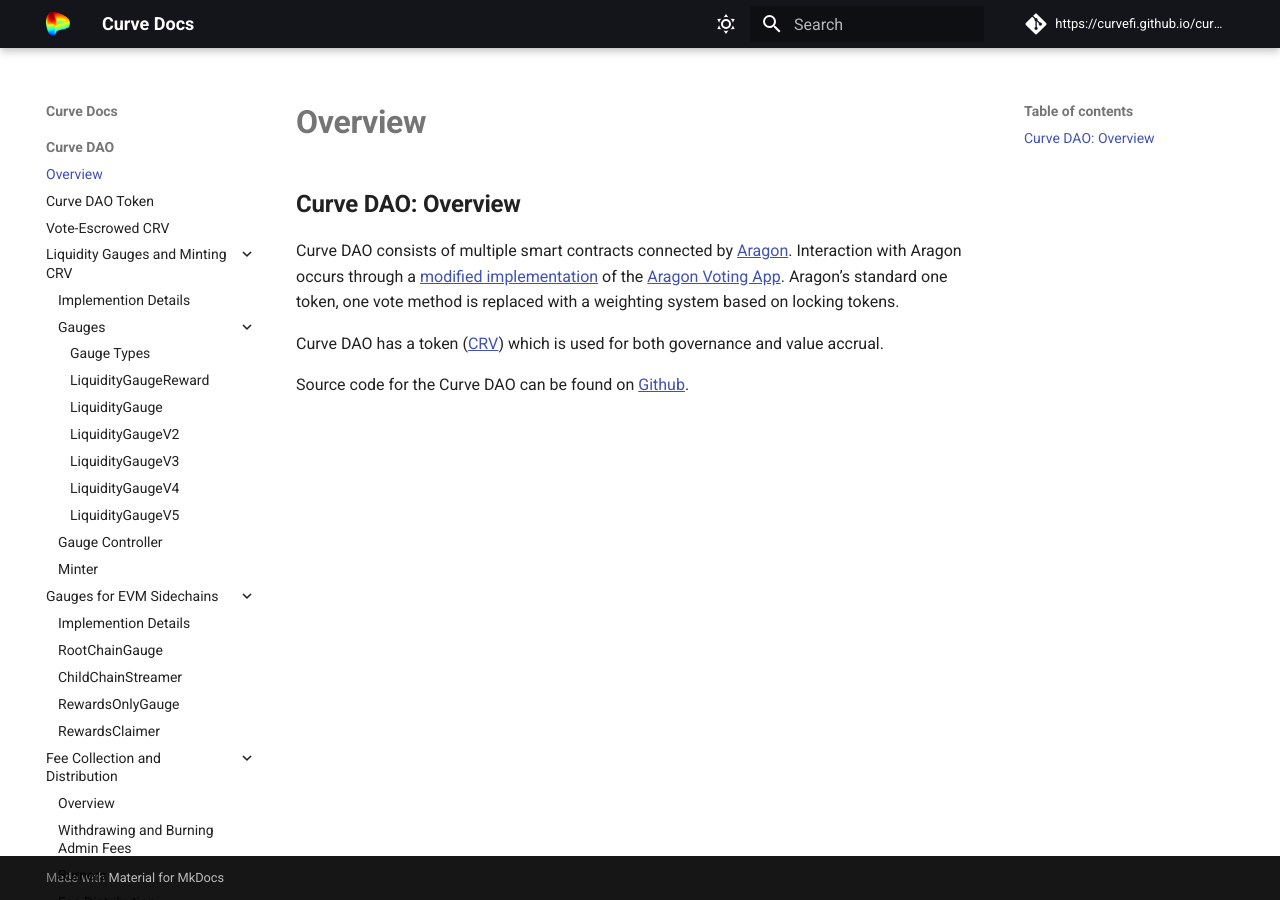
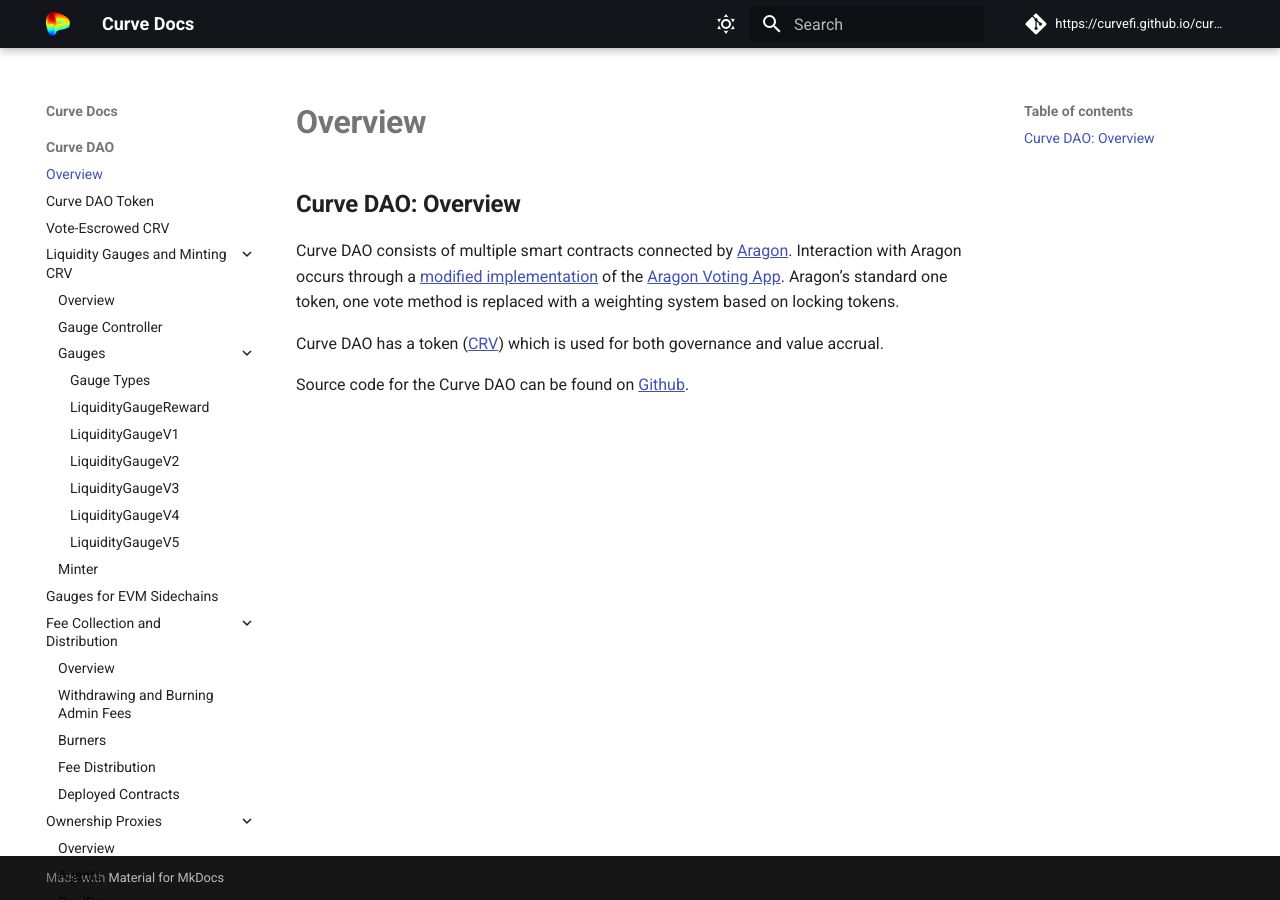
Before and after one commit to CurveDocs/curve-docs, an MkDocs documentation site: the page built from docs/curve_dao/overview.md, in a window 1280 px wide. Built offline with MkDocs 1.6.1 and Material for MkDocs 9.7.7, drawn with Linux system fonts in a browser that asks for light colours; some of the changed lines change nothing that is shown.

Commit message:
new structure

```diff
--- a/mkdocs.yml
+++ b/mkdocs.yml
@@ -17,23 +17,18 @@
     - Curve DAO Token: curve_dao/ERC20CRV.md
     - Vote-Escrowed CRV: curve_dao/VotingEscrow.md
     - Liquidity Gauges and Minting CRV:
-      - Implemention Details: curve_dao/liq-gauges&minting-crv/overview.md
+      - Overview: curve_dao/LiquidityGaugesAndMinting/overview.md
+      - Gauge Controller: curve_dao/LiquidityGaugesAndMinting/GaugeController.md
       - Gauges:
-        - Gauge Types: curve_dao/liq-gauges&minting-crv/GaugeTypes.md
-        - LiquidityGaugeReward: curve_dao/liq-gauges&minting-crv/LiquidityGaugeRewards.md
-        - LiquidityGauge: curve_dao/liq-gauges&minting-crv/LiquidityGaugeV1.md
-        - LiquidityGaugeV2: curve_dao/liq-gauges&minting-crv/LiquidityGaugeV2.md
-        - LiquidityGaugeV3: curve_dao/liq-gauges&minting-crv/LiquidityGaugeV3.md
-        - LiquidityGaugeV4: curve_dao/liq-gauges&minting-crv/LiquidityGaugeV4.md
-        - LiquidityGaugeV5: curve_dao/liq-gauges&minting-crv/LiquidityGaugeV5.md
-      - Gauge Controller: curve_dao/liq-gauges&minting-crv/GaugeController.md
-      - Minter: curve_dao/liq-gauges&minting-crv/Minter.md
-    - Gauges for EVM Sidechains:
-      - Implemention Details: curve_dao/evm-sidechains/implementation.md
-      - RootChainGauge: curve_dao/evm-sidechains/RootChainGauge.md
-      - ChildChainStreamer: curve_dao/evm-sidechains/ChildChainStreamer.md
-      - RewardsOnlyGauge: curve_dao/evm-sidechains/RewardsOnlyGauge.md
-      - RewardsClaimer: curve_dao/evm-sidechains/RewardsClaimer.md
+        - Gauge Types: curve_dao/LiquidityGaugesAndMinting/GaugeTypes.md
+        - LiquidityGaugeReward: curve_dao/LiquidityGaugesAndMinting/LiquidityGaugeRewards.md
+        - LiquidityGaugeV1: curve_dao/LiquidityGaugesAndMinting/LiquidityGaugeV1.md
+        - LiquidityGaugeV2: curve_dao/LiquidityGaugesAndMinting/LiquidityGaugeV2.md
+        - LiquidityGaugeV3: curve_dao/LiquidityGaugesAndMinting/LiquidityGaugeV3.md
+        - LiquidityGaugeV4: curve_dao/LiquidityGaugesAndMinting/LiquidityGaugeV4.md
+        - LiquidityGaugeV5: curve_dao/LiquidityGaugesAndMinting/LiquidityGaugeV5.md
+      - Minter: curve_dao/LiquidityGaugesAndMinting/Minter.md
+    - Gauges for EVM Sidechains: curve_dao/evm-sidechains/overview.md
     - Fee Collection and Distribution:
       - Overview: curve_dao/FeeCollection&Distribution/overview.md
       - Withdrawing and Burning Admin Fees: curve_dao/FeeCollection&Distribution/withdraw-and-burn.md
@@ -45,19 +40,18 @@
       - Agents: curve_dao/ownership-proxy/Agents.md
       - PoolProxy: curve_dao/ownership-proxy/PoolProxy.md
       - GaugeProxy: curve_dao/ownership-proxy/GaugeProxy.md
-    - Governance and Voting:
-      - Overview: curve_dao/gov-and-vote/overview.md
+    - Governance and Voting: curve_dao/gov-and-vote/overview.md
 
     - Registry:
       - Overview: registry/overview.md
       - MetaRegistryAPI: registry/MetaRegistryAPI.md
 
-
   - LLAMMA:
     - Overview: LLAMMA/overview.md
-    - Stablecoin: LLAMMA/stablecoin.md
+    - crvUSD: LLAMMA/crvUSD.md
     - Controller: LLAMMA/controller.md
-    - Deployed Contracts: LLAMMA/deployed-contracts.md
+    - ControllerFactory: LLAMMA/controllerFactory.md
+    - Deployments: LLAMMA/deployments.md
 
   - Stableswap Exchange:
     - Overview: stableswap_exchange/overview.md
@@ -89,8 +83,10 @@
     - Registry API: factory/registry_api.md
     - Admin Controls: factory/admin_controls.md
 
-
-
+  - References:
+    - Deployment Addresses: references/deployed-contracts.md
+    - Whitepaper: references/whitepaper.md
+    - Useful Resources: references/useful-resources.md
 
 # extension
 markdown_extensions:
@@ -113,15 +109,18 @@
   - pymdownx.inlinehilite
   - pymdownx.magiclink
   - pymdownx.mark
+  - pymdownx.snippets
   - pymdownx.smartsymbols
   - pymdownx.highlight:
+      anchor_linenums: true
+      line_spans: __span
+      pygments_lang_class: true
       use_pygments: true
   - pymdownx.superfences:
       custom_fences:
         - name: mermaid
           class: mermaid
           format: !!python/name:pymdownx.superfences.fence_code_format
-
   - pymdownx.tasklist:
       custom_checkbox: true
   - pymdownx.tilde
```
